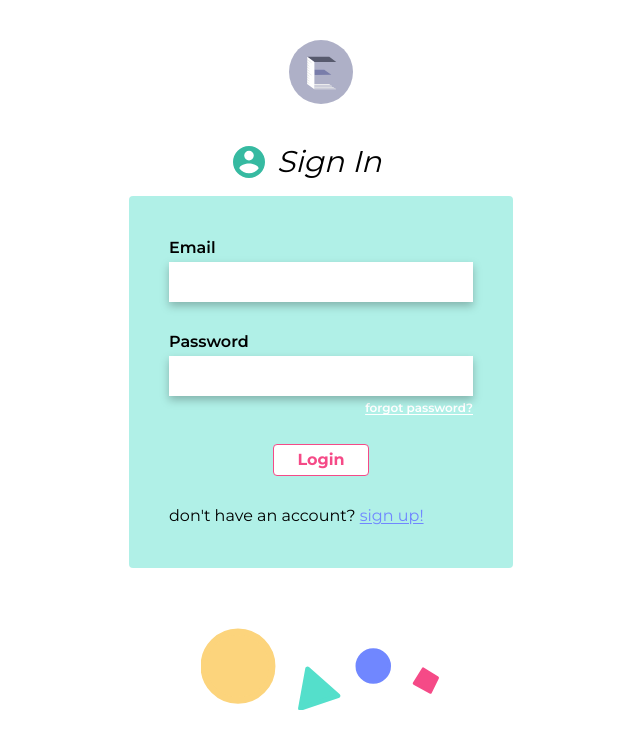
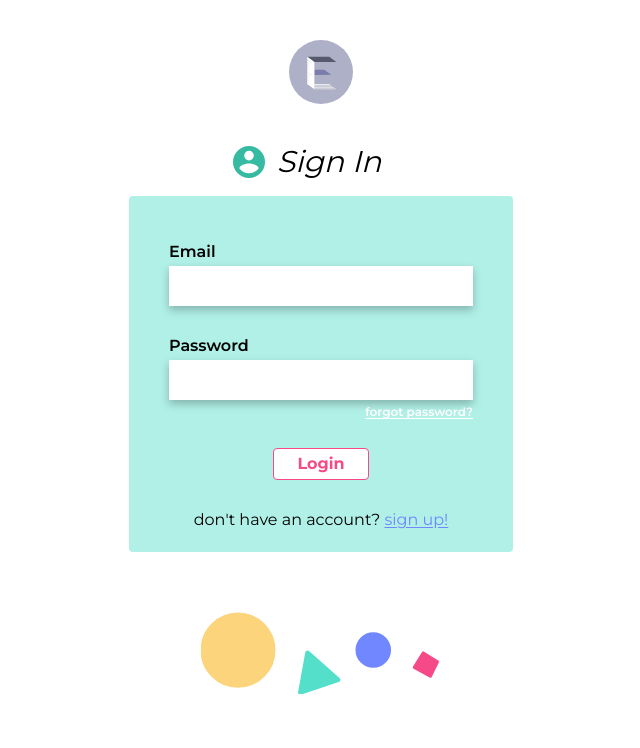
Before and after one commit to codersforcauses/elucidate, a Nuxt app in the folder client/: page /login-page in a window 1280 px wide. Shown: the top 748 px of the page, without its empty margins (319-959 px from the left). Built offline with nearby package versions, Linux system fonts and the light colour scheme.

Commit message:
Put sign up link in center bottom

```diff
--- a/client/components/form/AuthForm.vue
+++ b/client/components/form/AuthForm.vue
@@ -1,5 +1,5 @@
 <template>
-  <div class="flex flex-col bg-green2 w-96 py-10 px-10 rounded drop-shadow-lg mb-10">
+  <div class="flex flex-col bg-green2 w-96 pt-11 pb-5 px-10 rounded drop-shadow-lg mb-10">
     <slot />
   </div>
 </template>
--- a/client/pages/login-page.vue
+++ b/client/pages/login-page.vue
@@ -20,7 +20,7 @@
       >
         Login
       </button>
-      <p>
+      <p class="place-self-center">
         don't have an account?
         <a href="sign-up" class="text-blue underline underline-offset-2">
           sign up!
```
